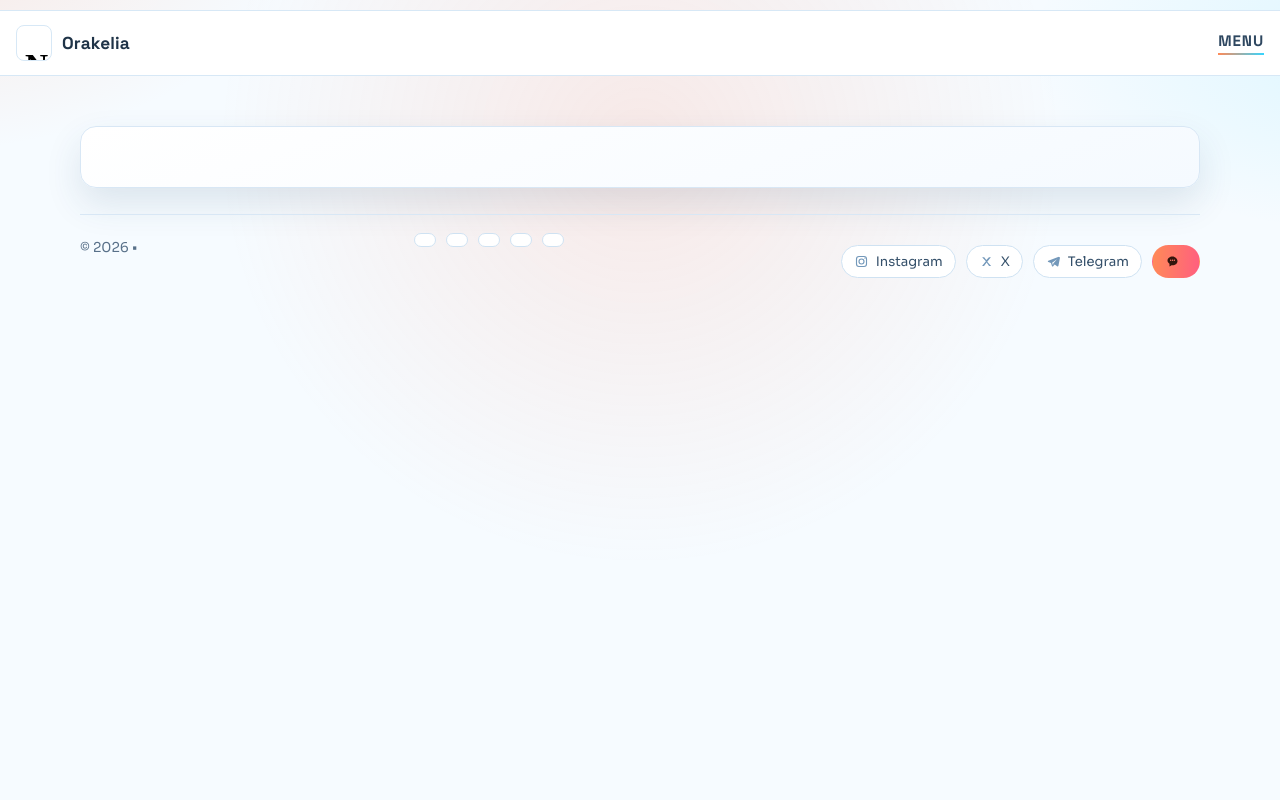
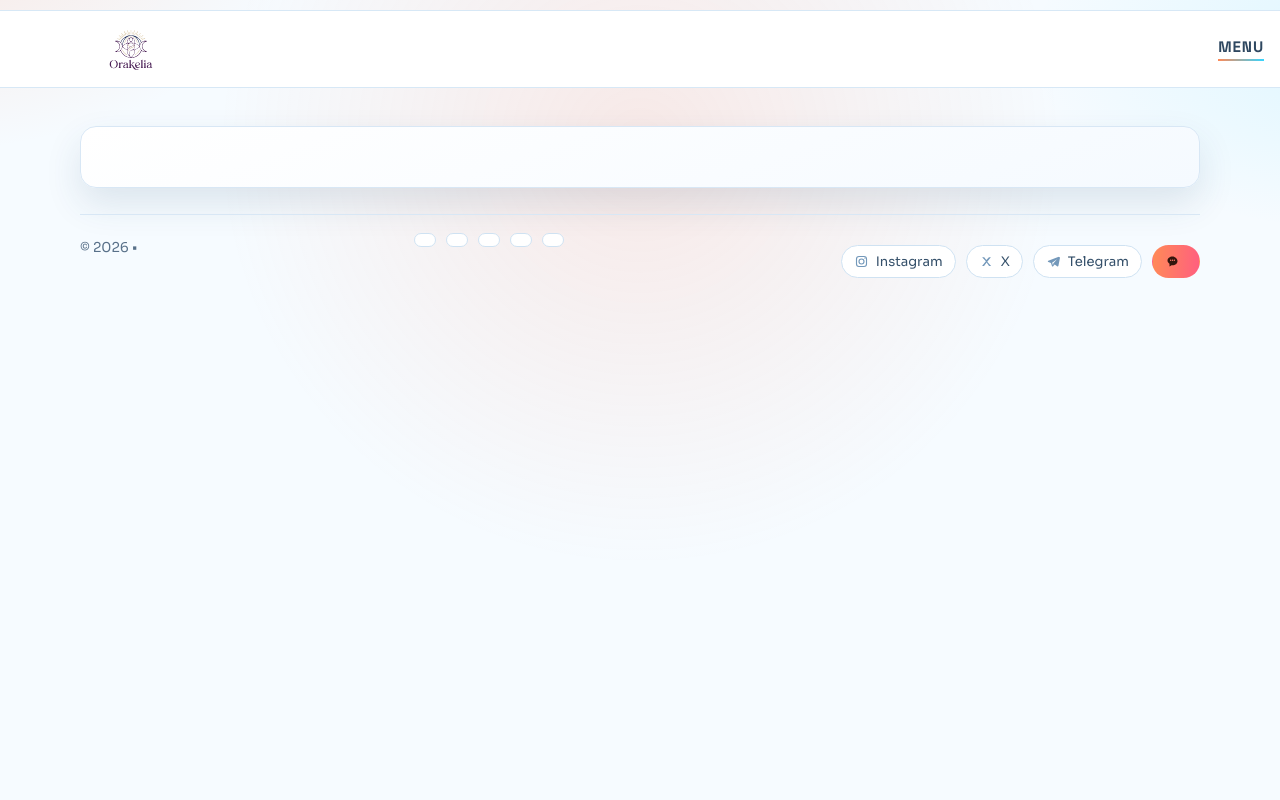
Before and after one commit to tkaracam/fal-platform, a Python web app: template templates/agb.html in a window 1280 px wide. Run offline with Jinja, Linux system fonts and the light colour scheme; the template is opened without the code that fills it: most values are stand-ins (such as "Sample title", 1, 10 or a date in 2020).

Commit message:
Replace navbar logo with vectorized-4-nobg.svg and remove brand text

```diff
--- a/static/style.css
+++ b/static/style.css
@@ -81,7 +81,15 @@
   font-size: 1.08rem;
   display: inline-flex;
   align-items: center;
-  gap: 10px;
+  gap: 0;
+}
+
+.brand-logo {
+  display: block;
+  width: clamp(140px, 18vw, 230px);
+  height: auto;
+  max-height: 52px;
+  object-fit: contain;
 }
 
 .brand-mark {
--- a/templates/admin.html
+++ b/templates/admin.html
@@ -4,7 +4,7 @@
     <meta charset="UTF-8" />
     <meta name="viewport" content="width=device-width, initial-scale=1.0" />
     <title>Fal Platformu Admin</title>
-    <link rel="stylesheet" href="{{ url_for('static', filename='style.css') }}?v=20260301-whitebg" />
+    <link rel="stylesheet" href="{{ url_for('static', filename='style.css') }}?v=20260301-logo1" />
     <style>
       .admin-timer {
         display: inline-block;
--- a/templates/admin_edit_reading.html
+++ b/templates/admin_edit_reading.html
@@ -4,7 +4,7 @@
     <meta charset="UTF-8" />
     <meta name="viewport" content="width=device-width, initial-scale=1.0" />
     <title>Yorum Düzenleme</title>
-    <link rel="stylesheet" href="{{ url_for('static', filename='style.css') }}?v=20260301-whitebg" />
+    <link rel="stylesheet" href="{{ url_for('static', filename='style.css') }}?v=20260301-logo1" />
   </head>
   <body>
     <main class="container">
--- a/templates/admin_login.html
+++ b/templates/admin_login.html
@@ -4,7 +4,7 @@
     <meta charset="UTF-8" />
     <meta name="viewport" content="width=device-width, initial-scale=1.0" />
     <title>Admin Giriş</title>
-    <link rel="stylesheet" href="{{ url_for('static', filename='style.css') }}?v=20260301-whitebg" />
+    <link rel="stylesheet" href="{{ url_for('static', filename='style.css') }}?v=20260301-logo1" />
   </head>
   <body>
     <main class="container">
--- a/templates/agb.html
+++ b/templates/agb.html
@@ -7,15 +7,14 @@
     <link rel="preconnect" href="https://fonts.googleapis.com" />
     <link rel="preconnect" href="https://fonts.gstatic.com" crossorigin />
     <link href="https://fonts.googleapis.com/css2?family=Sora:wght@400;600;700;800&family=Space+Grotesk:wght@500;700&display=swap" rel="stylesheet" />
-    <link rel="stylesheet" href="{{ url_for('static', filename='style.css') }}?v=20260301-whitebg" />
+    <link rel="stylesheet" href="{{ url_for('static', filename='style.css') }}?v=20260301-logo1" />
   </head>
   <body data-ui-lang="{{ lang }}">
     <div class="scene-glow"></div>
     <main class="container">
       <header class="navbar">
         <a class="brand" href="{{ url_for('home', lang=lang) }}">
-          <iframe class="brand-mark brand-mark-anim" src="{{ url_for('static', filename='assets/home-logo-animated.html') }}" title="Orakelia Logo" loading="lazy"></iframe>
-          <span class="brand-text">Orakelia</span>
+          <img class="brand-logo" src="{{ url_for('static', filename='assets/vectorized-4-nobg.svg') }}" alt="Orakelia" loading="lazy" />
         </a>
         <button class="nav-toggle" type="button" aria-label="Menu" data-nav-toggle>Menu</button>
         <nav class="nav-links" data-nav-links>
--- a/templates/checkout_redirect.html
+++ b/templates/checkout_redirect.html
@@ -5,7 +5,7 @@
     <meta name="viewport" content="width=device-width, initial-scale=1.0" />
     <title>Stripe Yönlendirme</title>
     <meta http-equiv="refresh" content="1;url={{ checkout_url }}" />
-    <link rel="stylesheet" href="{{ url_for('static', filename='style.css') }}?v=20260301-whitebg" />
+    <link rel="stylesheet" href="{{ url_for('static', filename='style.css') }}?v=20260301-logo1" />
   </head>
   <body>
     <main class="container">
--- a/templates/coffee.html
+++ b/templates/coffee.html
@@ -7,15 +7,14 @@
     <link rel="preconnect" href="https://fonts.googleapis.com" />
     <link rel="preconnect" href="https://fonts.gstatic.com" crossorigin />
     <link href="https://fonts.googleapis.com/css2?family=Sora:wght@400;600;700;800&family=Space+Grotesk:wght@500;700&display=swap" rel="stylesheet" />
-    <link rel="stylesheet" href="{{ url_for('static', filename='style.css') }}?v=20260301-whitebg" />
+    <link rel="stylesheet" href="{{ url_for('static', filename='style.css') }}?v=20260301-logo1" />
   </head>
   <body data-ui-lang="{{ lang }}">
     <div class="scene-glow"></div>
     <main class="container">
       <header class="navbar">
         <a class="brand" href="{{ url_for('home', lang=lang) }}">
-          <iframe class="brand-mark brand-mark-anim" src="{{ url_for('static', filename='assets/home-logo-animated.html') }}" title="Orakelia Logo" loading="lazy"></iframe>
-          <span class="brand-text">Orakelia</span>
+          <img class="brand-logo" src="{{ url_for('static', filename='assets/vectorized-4-nobg.svg') }}" alt="Orakelia" loading="lazy" />
         </a>
         <button class="nav-toggle" type="button" aria-label="Menu" data-nav-toggle>Menu</button>
         <nav class="nav-links" data-nav-links>
--- a/templates/coffee_reader.html
+++ b/templates/coffee_reader.html
@@ -7,15 +7,14 @@
     <link rel="preconnect" href="https://fonts.googleapis.com" />
     <link rel="preconnect" href="https://fonts.gstatic.com" crossorigin />
     <link href="https://fonts.googleapis.com/css2?family=Sora:wght@400;600;700;800&family=Space+Grotesk:wght@500;700&display=swap" rel="stylesheet" />
-    <link rel="stylesheet" href="{{ url_for('static', filename='style.css') }}?v=20260301-whitebg" />
+    <link rel="stylesheet" href="{{ url_for('static', filename='style.css') }}?v=20260301-logo1" />
   </head>
   <body data-ui-lang="{{ lang }}">
     <div class="scene-glow"></div>
     <main class="container">
       <header class="navbar">
         <a class="brand" href="{{ url_for('home', lang=lang) }}">
-          <iframe class="brand-mark brand-mark-anim" src="{{ url_for('static', filename='assets/home-logo-animated.html') }}" title="Orakelia Logo" loading="lazy"></iframe>
-          <span class="brand-text">Orakelia</span>
+          <img class="brand-logo" src="{{ url_for('static', filename='assets/vectorized-4-nobg.svg') }}" alt="Orakelia" loading="lazy" />
         </a>
         <button class="nav-toggle" type="button" aria-label="Menu" data-nav-toggle>Menu</button>
         <nav class="nav-links" data-nav-links>
--- a/templates/customer_reading.html
+++ b/templates/customer_reading.html
@@ -7,15 +7,14 @@
     <link rel="preconnect" href="https://fonts.googleapis.com" />
     <link rel="preconnect" href="https://fonts.gstatic.com" crossorigin />
     <link href="https://fonts.googleapis.com/css2?family=Sora:wght@400;600;700;800&family=Space+Grotesk:wght@500;700&display=swap" rel="stylesheet" />
-    <link rel="stylesheet" href="{{ url_for('static', filename='style.css') }}?v=20260301-whitebg" />
+    <link rel="stylesheet" href="{{ url_for('static', filename='style.css') }}?v=20260301-logo1" />
   </head>
   <body data-ui-lang="{{ lang }}">
     <div class="scene-glow"></div>
     <main class="container">
       <header class="navbar">
         <a class="brand" href="{{ url_for('home', lang=lang) }}">
-          <iframe class="brand-mark brand-mark-anim" src="{{ url_for('static', filename='assets/home-logo-animated.html') }}" title="Orakelia Logo" loading="lazy"></iframe>
-          <span class="brand-text">Orakelia</span>
+          <img class="brand-logo" src="{{ url_for('static', filename='assets/vectorized-4-nobg.svg') }}" alt="Orakelia" loading="lazy" />
         </a>
         <button class="nav-toggle" type="button" aria-label="Menu" data-nav-toggle>Menu</button>
         <nav class="nav-links" data-nav-links>
--- a/templates/dashboard.html
+++ b/templates/dashboard.html
@@ -7,15 +7,14 @@
     <link rel="preconnect" href="https://fonts.googleapis.com" />
     <link rel="preconnect" href="https://fonts.gstatic.com" crossorigin />
     <link href="https://fonts.googleapis.com/css2?family=Sora:wght@400;600;700;800&family=Space+Grotesk:wght@500;700&display=swap" rel="stylesheet" />
-    <link rel="stylesheet" href="{{ url_for('static', filename='style.css') }}?v=20260301-whitebg" />
+    <link rel="stylesheet" href="{{ url_for('static', filename='style.css') }}?v=20260301-logo1" />
   </head>
   <body data-ui-lang="{{ lang }}">
     <div class="scene-glow"></div>
     <main class="container">
       <header class="navbar">
         <a class="brand" href="{{ url_for('home', lang=lang) }}">
-          <iframe class="brand-mark brand-mark-anim" src="{{ url_for('static', filename='assets/home-logo-animated.html') }}" title="Orakelia Logo" loading="lazy"></iframe>
-          <span class="brand-text">Orakelia</span>
+          <img class="brand-logo" src="{{ url_for('static', filename='assets/vectorized-4-nobg.svg') }}" alt="Orakelia" loading="lazy" />
         </a>
         <button class="nav-toggle" type="button" aria-label="Menu" data-nav-toggle>Menu</button>
         <nav class="nav-links" data-nav-links>
--- a/templates/forgot_password.html
+++ b/templates/forgot_password.html
@@ -7,15 +7,14 @@
     <link rel="preconnect" href="https://fonts.googleapis.com" />
     <link rel="preconnect" href="https://fonts.gstatic.com" crossorigin />
     <link href="https://fonts.googleapis.com/css2?family=Sora:wght@400;600;700;800&family=Space+Grotesk:wght@500;700&display=swap" rel="stylesheet" />
-    <link rel="stylesheet" href="{{ url_for('static', filename='style.css') }}?v=20260301-whitebg" />
+    <link rel="stylesheet" href="{{ url_for('static', filename='style.css') }}?v=20260301-logo1" />
   </head>
   <body data-ui-lang="{{ lang }}">
     <div class="scene-glow"></div>
     <main class="container">
       <header class="navbar">
         <a class="brand" href="{{ url_for('home', lang=lang) }}">
-          <iframe class="brand-mark brand-mark-anim" src="{{ url_for('static', filename='assets/home-logo-animated.html') }}" title="Orakelia Logo" loading="lazy"></iframe>
-          <span class="brand-text">Orakelia</span>
+          <img class="brand-logo" src="{{ url_for('static', filename='assets/vectorized-4-nobg.svg') }}" alt="Orakelia" loading="lazy" />
         </a>
         <button class="nav-toggle" type="button" aria-label="Menu" data-nav-toggle>Menu</button>
         <nav class="nav-links" data-nav-links>
--- a/templates/index.html
+++ b/templates/index.html
@@ -7,15 +7,14 @@
     <link rel="preconnect" href="https://fonts.googleapis.com" />
     <link rel="preconnect" href="https://fonts.gstatic.com" crossorigin />
     <link href="https://fonts.googleapis.com/css2?family=Sora:wght@400;600;700;800&family=Space+Grotesk:wght@500;700&display=swap" rel="stylesheet" />
-    <link rel="stylesheet" href="{{ url_for('static', filename='style.css') }}?v=20260301-whitebg" />
+    <link rel="stylesheet" href="{{ url_for('static', filename='style.css') }}?v=20260301-logo1" />
   </head>
   <body data-ui-lang="{{ lang }}">
     <div class="scene-glow"></div>
     <main class="container">
       <header class="navbar">
         <a class="brand" href="{{ url_for('home', lang=lang) }}">
-          <iframe class="brand-mark brand-mark-anim" src="{{ url_for('static', filename='assets/home-logo-animated.html') }}" title="Orakelia Logo" loading="lazy"></iframe>
-          <span class="brand-text">Orakelia</span>
+          <img class="brand-logo" src="{{ url_for('static', filename='assets/vectorized-4-nobg.svg') }}" alt="Orakelia" loading="lazy" />
         </a>
         <button class="nav-toggle" type="button" aria-label="Menu" data-nav-toggle>Menu</button>
         <nav class="nav-links" data-nav-links>
--- a/templates/katina.html
+++ b/templates/katina.html
@@ -7,15 +7,14 @@
     <link rel="preconnect" href="https://fonts.googleapis.com" />
     <link rel="preconnect" href="https://fonts.gstatic.com" crossorigin />
     <link href="https://fonts.googleapis.com/css2?family=Sora:wght@400;600;700;800&family=Space+Grotesk:wght@500;700&display=swap" rel="stylesheet" />
-    <link rel="stylesheet" href="{{ url_for('static', filename='style.css') }}?v=20260301-whitebg" />
+    <link rel="stylesheet" href="{{ url_for('static', filename='style.css') }}?v=20260301-logo1" />
   </head>
   <body data-ui-lang="{{ lang }}">
     <div class="scene-glow"></div>
     <main class="container">
       <header class="navbar">
         <a class="brand" href="{{ url_for('home', lang=lang) }}">
-          <iframe class="brand-mark brand-mark-anim" src="{{ url_for('static', filename='assets/home-logo-animated.html') }}" title="Orakelia Logo" loading="lazy"></iframe>
-          <span class="brand-text">Orakelia</span>
+          <img class="brand-logo" src="{{ url_for('static', filename='assets/vectorized-4-nobg.svg') }}" alt="Orakelia" loading="lazy" />
         </a>
         <button class="nav-toggle" type="button" aria-label="Menu" data-nav-toggle>Menu</button>
         <nav class="nav-links" data-nav-links>
--- a/templates/katina_reader.html
+++ b/templates/katina_reader.html
@@ -7,15 +7,14 @@
     <link rel="preconnect" href="https://fonts.googleapis.com" />
     <link rel="preconnect" href="https://fonts.gstatic.com" crossorigin />
     <link href="https://fonts.googleapis.com/css2?family=Sora:wght@400;600;700;800&family=Space+Grotesk:wght@500;700&display=swap" rel="stylesheet" />
-    <link rel="stylesheet" href="{{ url_for('static', filename='style.css') }}?v=20260301-whitebg" />
+    <link rel="stylesheet" href="{{ url_for('static', filename='style.css') }}?v=20260301-logo1" />
   </head>
   <body data-ui-lang="{{ lang }}">
     <div class="scene-glow"></div>
     <main class="container">
       <header class="navbar">
         <a class="brand" href="{{ url_for('home', lang=lang) }}">
-          <iframe class="brand-mark brand-mark-anim" src="{{ url_for('static', filename='assets/home-logo-animated.html') }}" title="Orakelia Logo" loading="lazy"></iframe>
-          <span class="brand-text">Orakelia</span>
+          <img class="brand-logo" src="{{ url_for('static', filename='assets/vectorized-4-nobg.svg') }}" alt="Orakelia" loading="lazy" />
         </a>
         <button class="nav-toggle" type="button" aria-label="Menu" data-nav-toggle>Menu</button>
         <nav class="nav-links" data-nav-links>
--- a/templates/login.html
+++ b/templates/login.html
@@ -7,15 +7,14 @@
     <link rel="preconnect" href="https://fonts.googleapis.com" />
     <link rel="preconnect" href="https://fonts.gstatic.com" crossorigin />
     <link href="https://fonts.googleapis.com/css2?family=Sora:wght@400;600;700;800&family=Space+Grotesk:wght@500;700&display=swap" rel="stylesheet" />
-    <link rel="stylesheet" href="{{ url_for('static', filename='style.css') }}?v=20260301-whitebg" />
+    <link rel="stylesheet" href="{{ url_for('static', filename='style.css') }}?v=20260301-logo1" />
   </head>
   <body data-ui-lang="{{ lang }}">
     <div class="scene-glow"></div>
     <main class="container">
       <header class="navbar">
         <a class="brand" href="{{ url_for('home', lang=lang) }}">
-          <iframe class="brand-mark brand-mark-anim" src="{{ url_for('static', filename='assets/home-logo-animated.html') }}" title="Orakelia Logo" loading="lazy"></iframe>
-          <span class="brand-text">Orakelia</span>
+          <img class="brand-logo" src="{{ url_for('static', filename='assets/vectorized-4-nobg.svg') }}" alt="Orakelia" loading="lazy" />
         </a>
         <button class="nav-toggle" type="button" aria-label="Menu" data-nav-toggle>Menu</button>
         <nav class="nav-links" data-nav-links>
--- a/templates/payment.html
+++ b/templates/payment.html
@@ -4,7 +4,7 @@
     <meta charset="UTF-8" />
     <meta name="viewport" content="width=device-width, initial-scale=1.0" />
     <title>Ödeme</title>
-    <link rel="stylesheet" href="{{ url_for('static', filename='style.css') }}?v=20260301-whitebg" />
+    <link rel="stylesheet" href="{{ url_for('static', filename='style.css') }}?v=20260301-logo1" />
   </head>
   <body>
     <main class="container">
--- a/templates/register.html
+++ b/templates/register.html
@@ -7,15 +7,14 @@
     <link rel="preconnect" href="https://fonts.googleapis.com" />
     <link rel="preconnect" href="https://fonts.gstatic.com" crossorigin />
     <link href="https://fonts.googleapis.com/css2?family=Sora:wght@400;600;700;800&family=Space+Grotesk:wght@500;700&display=swap" rel="stylesheet" />
-    <link rel="stylesheet" href="{{ url_for('static', filename='style.css') }}?v=20260301-whitebg" />
+    <link rel="stylesheet" href="{{ url_for('static', filename='style.css') }}?v=20260301-logo1" />
   </head>
   <body data-ui-lang="{{ lang }}">
     <div class="scene-glow"></div>
     <main class="container">
       <header class="navbar">
         <a class="brand" href="{{ url_for('home', lang=lang) }}">
-          <iframe class="brand-mark brand-mark-anim" src="{{ url_for('static', filename='assets/home-logo-animated.html') }}" title="Orakelia Logo" loading="lazy"></iframe>
-          <span class="brand-text">Orakelia</span>
+          <img class="brand-logo" src="{{ url_for('static', filename='assets/vectorized-4-nobg.svg') }}" alt="Orakelia" loading="lazy" />
         </a>
         <button class="nav-toggle" type="button" aria-label="Menu" data-nav-toggle>Menu</button>
         <nav class="nav-links" data-nav-links>
--- a/templates/tarot.html
+++ b/templates/tarot.html
@@ -7,15 +7,14 @@
     <link rel="preconnect" href="https://fonts.googleapis.com" />
     <link rel="preconnect" href="https://fonts.gstatic.com" crossorigin />
     <link href="https://fonts.googleapis.com/css2?family=Sora:wght@400;600;700;800&family=Space+Grotesk:wght@500;700&display=swap" rel="stylesheet" />
-    <link rel="stylesheet" href="{{ url_for('static', filename='style.css') }}?v=20260301-whitebg" />
+    <link rel="stylesheet" href="{{ url_for('static', filename='style.css') }}?v=20260301-logo1" />
   </head>
   <body data-ui-lang="{{ lang }}">
     <div class="scene-glow"></div>
     <main class="container">
       <header class="navbar">
         <a class="brand" href="{{ url_for('home', lang=lang) }}">
-          <iframe class="brand-mark brand-mark-anim" src="{{ url_for('static', filename='assets/home-logo-animated.html') }}" title="Orakelia Logo" loading="lazy"></iframe>
-          <span class="brand-text">Orakelia</span>
+          <img class="brand-logo" src="{{ url_for('static', filename='assets/vectorized-4-nobg.svg') }}" alt="Orakelia" loading="lazy" />
         </a>
         <button class="nav-toggle" type="button" aria-label="Menu" data-nav-toggle>Menu</button>
         <nav class="nav-links" data-nav-links>
--- a/templates/tarot_reader.html
+++ b/templates/tarot_reader.html
@@ -7,15 +7,14 @@
     <link rel="preconnect" href="https://fonts.googleapis.com" />
     <link rel="preconnect" href="https://fonts.gstatic.com" crossorigin />
     <link href="https://fonts.googleapis.com/css2?family=Sora:wght@400;600;700;800&family=Space+Grotesk:wght@500;700&display=swap" rel="stylesheet" />
-    <link rel="stylesheet" href="{{ url_for('static', filename='style.css') }}?v=20260301-whitebg" />
+    <link rel="stylesheet" href="{{ url_for('static', filename='style.css') }}?v=20260301-logo1" />
   </head>
   <body data-ui-lang="{{ lang }}">
     <div class="scene-glow"></div>
     <main class="container">
       <header class="navbar">
         <a class="brand" href="{{ url_for('home', lang=lang) }}">
-          <iframe class="brand-mark brand-mark-anim" src="{{ url_for('static', filename='assets/home-logo-animated.html') }}" title="Orakelia Logo" loading="lazy"></iframe>
-          <span class="brand-text">Orakelia</span>
+          <img class="brand-logo" src="{{ url_for('static', filename='assets/vectorized-4-nobg.svg') }}" alt="Orakelia" loading="lazy" />
         </a>
         <button class="nav-toggle" type="button" aria-label="Menu" data-nav-toggle>Menu</button>
         <nav class="nav-links" data-nav-links>
```
Also changed, not shown: static/assets/vectorized-4-nobg.svg (added).
